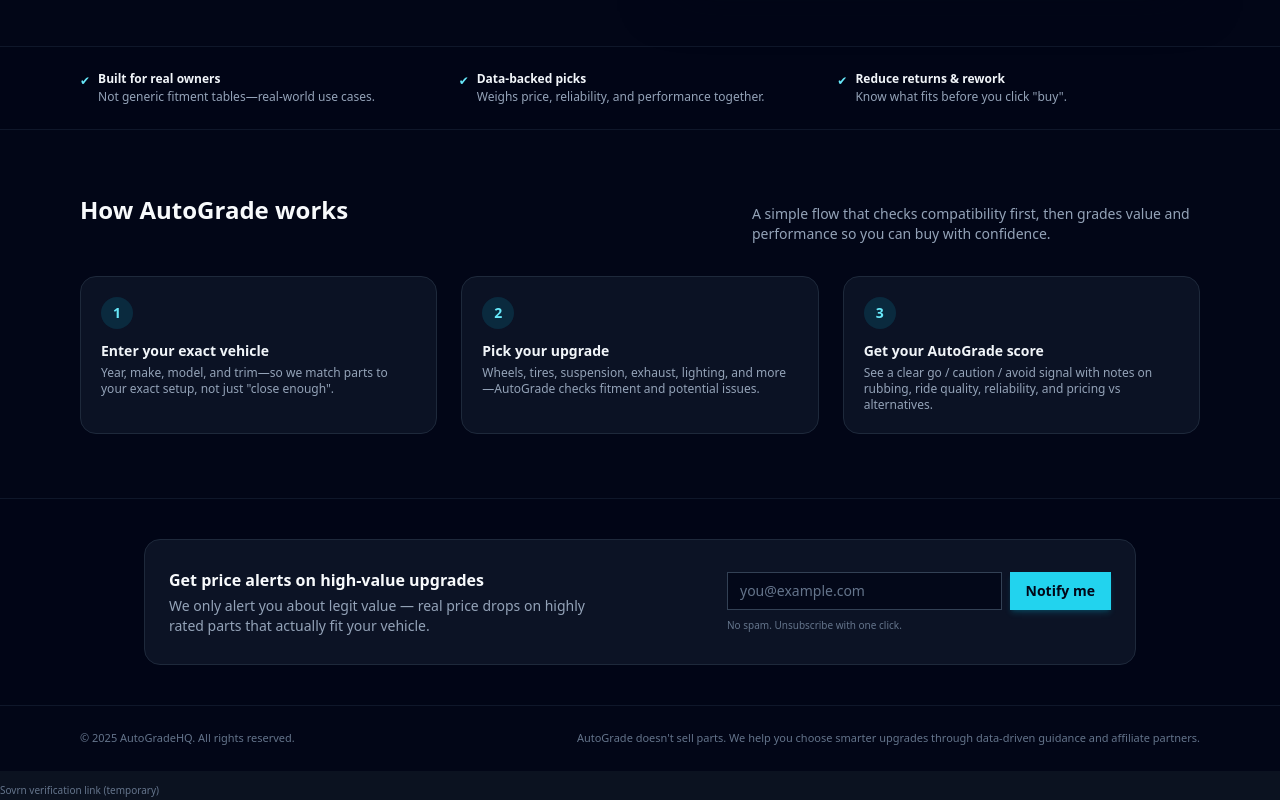
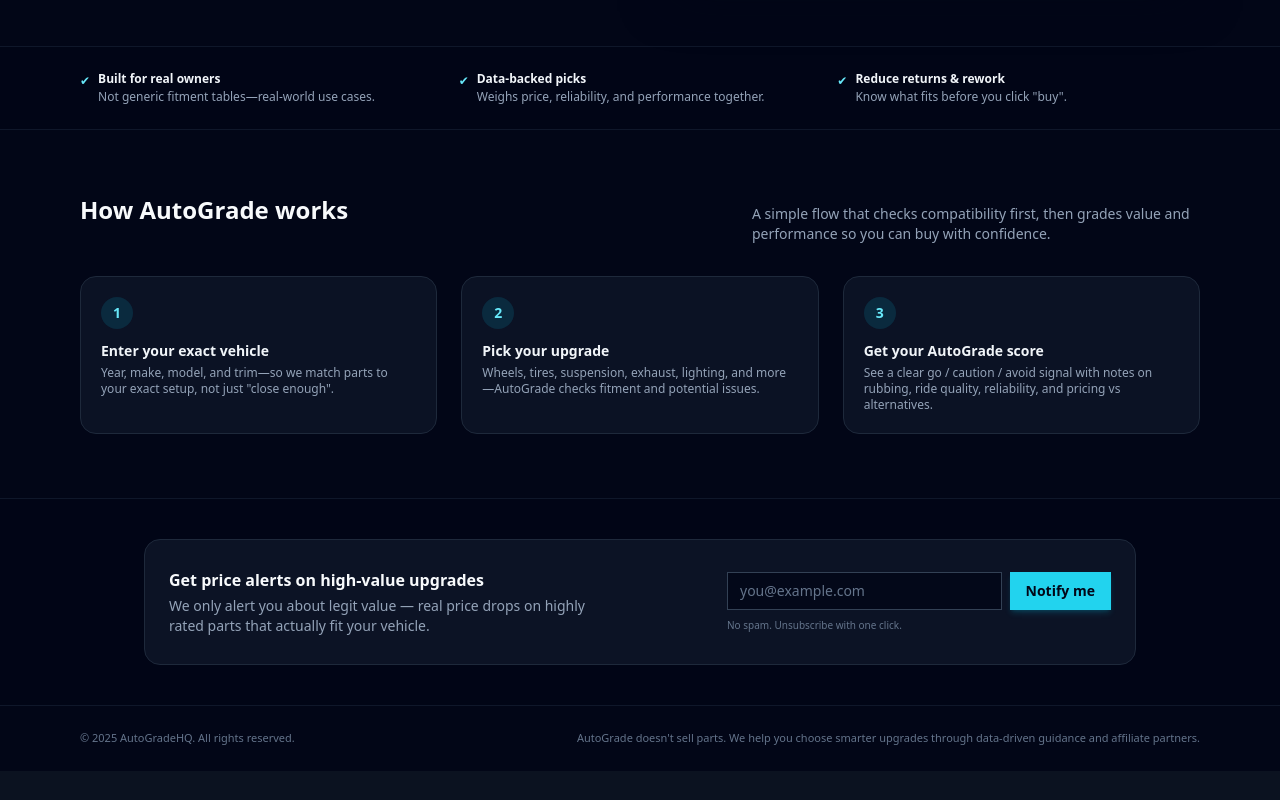
Before and after one commit to autogradehq-cyber/autograde, a Next.js app: page / in a window 1280 px wide. Shown: the part 522-1322 px from the top of the page. After the commit the page ends 1293 px from the top, so only its background shows below. Built offline with nearby package versions, Linux system fonts and the light colour scheme.

Commit message:
hide sovrn verification link after first click

```diff
--- a/src/pages/index.tsx
+++ b/src/pages/index.tsx
@@ -23,11 +23,7 @@
 <a
   href="https://sovrn.co/1ecj8lv"
   style={{
-    display: "inline-block",
-    fontSize: "10px",
-    color: "#64748b",
-    marginTop: "12px",
-  }}
+    display: "none",}}
 >
   Sovrn verification link (temporary)
 </a>
```
